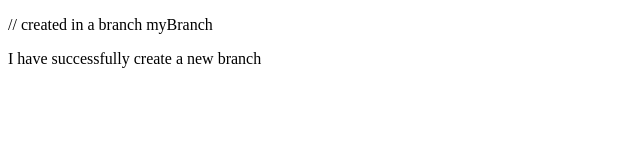
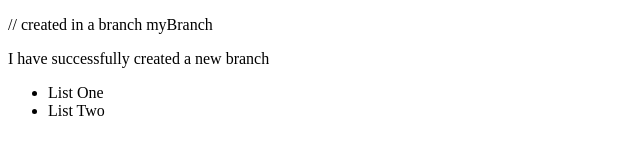
Before and after one commit to Mo-Get/Repo-local, a plain HTML site: page Repo-local/index.html in a window 1280 px wide. Shown: the part 152-306 px from the top of the page, without its empty margins (0-640 px from the left). Drawn offline with Linux system fonts and the light colour scheme.

Commit message:
Update index.html
Created the list items

```diff
--- a/Repo-local/index.html
+++ b/Repo-local/index.html
@@ -9,7 +9,12 @@
     <h1>Local Created repository</h1>
     <h2>Header 2</h2>
     <h3>Main Page Content</h3>// created in a branch myBranch
-    <p>I have successfully create a new branch</p>
+    <p>I have successfully created a new branch</p>
+
+    <ul>
+        <li>List One</li>
+        <li>List Two</li>
+    </ul>
 
 </body>
 </html>
```
